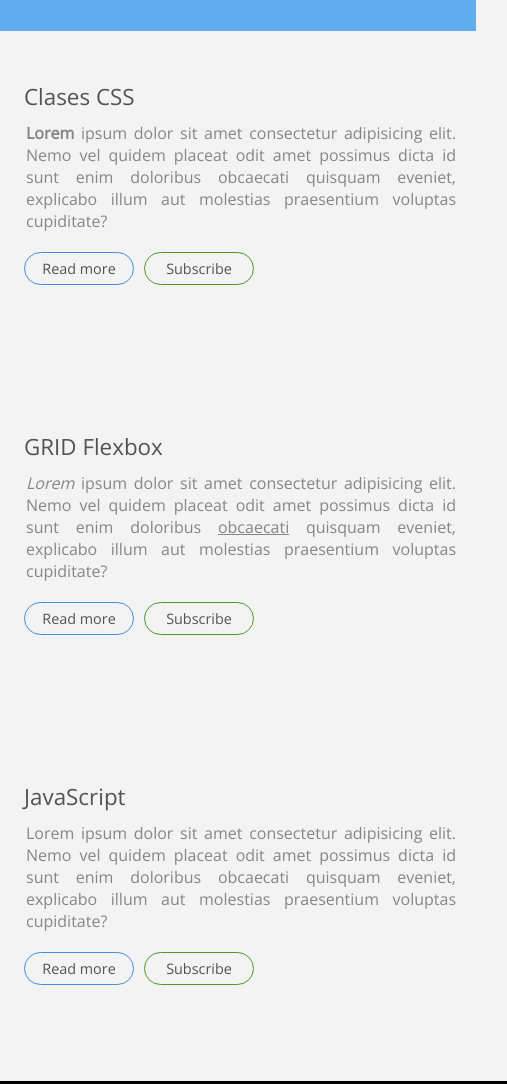
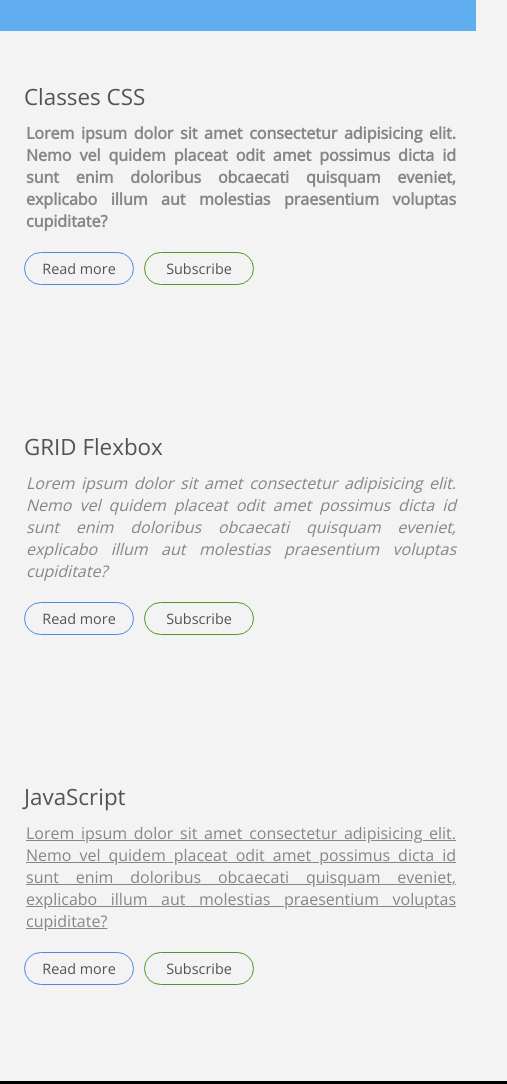
Before and after one commit to drtaupier/drtaupier.github.io, a plain HTML site: page index.html in a window 1280 px wide. Shown: the part 245-1329 px from the top of the page, 644-1151 px from the left. Drawn offline with nearby package versions, Linux system fonts and the light colour scheme.

Commit message:
Changed tha paragraph style

```diff
--- a/index.html
+++ b/index.html
@@ -30,11 +30,11 @@
             <div class="contenedor-info">
                 <div class="imagen"></div>
                 <div class="info">
-                    <h2>Clases CSS</h2>
-                    <p><b>Lorem</b> ipsum dolor sit amet consectetur adipisicing elit.
+                    <h2>Classes CSS</h2>
+                    <p><b>Lorem ipsum dolor sit amet consectetur adipisicing elit.
                         Nemo vel quidem placeat odit amet possimus dicta id sunt enim
                         doloribus obcaecati quisquam eveniet,
-                        explicabo illum aut molestias praesentium voluptas cupiditate?</p>
+                        explicabo illum aut molestias praesentium voluptas cupiditate?</b></p>
                         <div class="button">
                             <div class="btn"><a href="clases.html">Read more</a></div>
                             <div class="btn-subscribe"><a href="subscribe.html">Subscribe</a></div>
@@ -46,10 +46,10 @@
                 <div class="imagen"></div>
                 <div class="info">
                     <h2>GRID Flexbox</h2>
-                    <p><em>Lorem</em> ipsum dolor sit amet consectetur adipisicing elit.
+                    <p><em>Lorem ipsum dolor sit amet consectetur adipisicing elit.
                         Nemo vel quidem placeat odit amet possimus dicta id sunt enim
-                        doloribus <u>obcaecati</u> quisquam eveniet,
-                        explicabo illum aut molestias praesentium voluptas cupiditate?</p>
+                        doloribus obcaecati quisquam eveniet,
+                        explicabo illum aut molestias praesentium voluptas cupiditate?</em></p>
                     <div class="button">
                         <div class="btn"><a href="grid.html">Read more</a></div>
                         <div class="btn-subscribe"><a href="subscribe.html">Subscribe</a></div>
@@ -61,10 +61,10 @@
                 <div class="imagen"></div>
                 <div class="info">
                     <h2>JavaScript</h2>
-                    <p>Lorem ipsum dolor sit amet consectetur adipisicing elit.
+                    <p><u>Lorem ipsum dolor sit amet consectetur adipisicing elit.
                         Nemo vel quidem placeat odit amet possimus dicta id sunt enim
                         doloribus obcaecati quisquam eveniet,
-                        explicabo illum aut molestias praesentium voluptas cupiditate?</p>
+                        explicabo illum aut molestias praesentium voluptas cupiditate?</u></p>
                         <div class="button">
                             <div class="btn"><a href="javascript.html">Read more</a></div>
                             <div class="btn-subscribe"><a href="subscribe.html">Subscribe</a></div>
```
Also changed, not shown: clases.html (+2 -2 lines).
